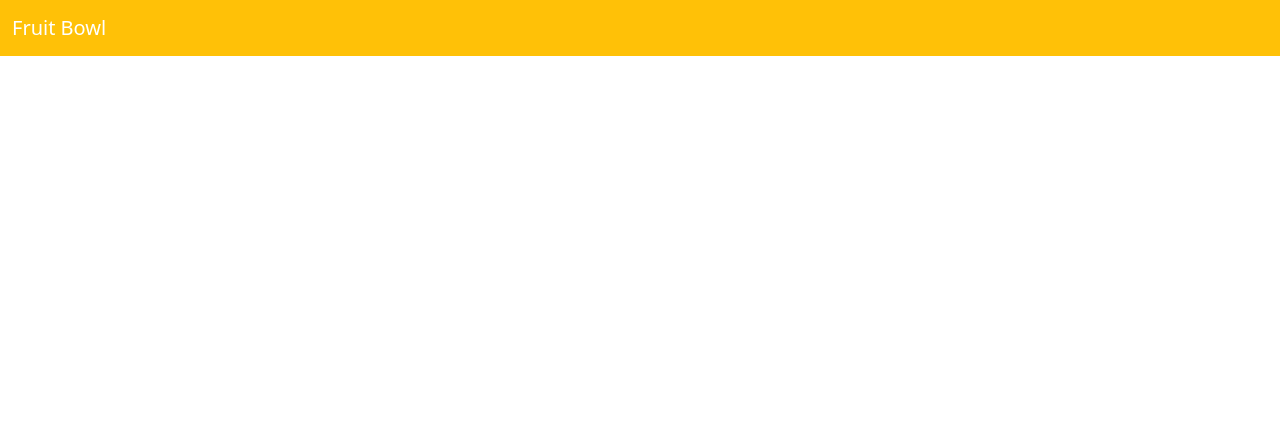
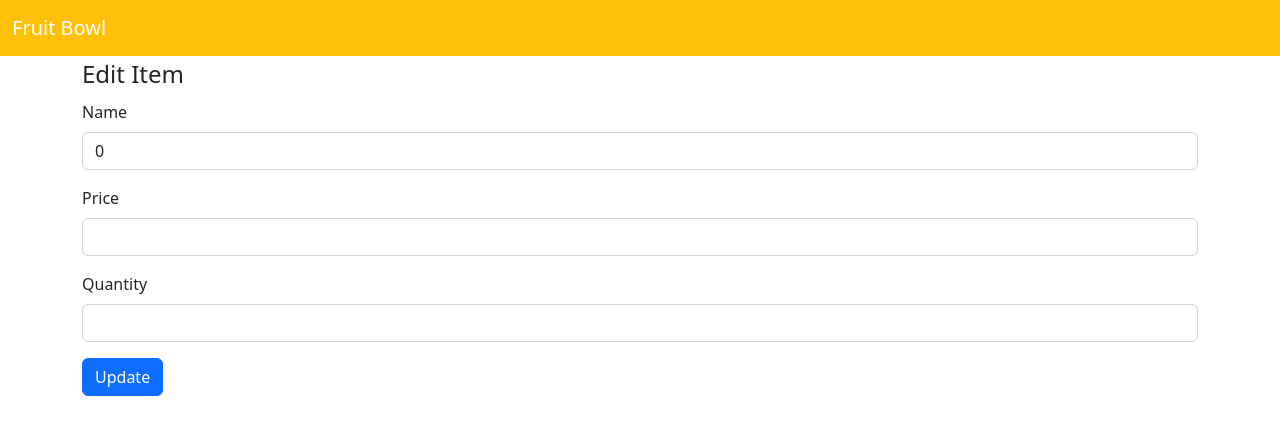
Before and after one commit to behzadeskandari/CSharpAngularCrud, an Angular app in the folder client/: page /supplier/edit/1 in a window 1280 px wide. Before the commit this address led to /. Shown: the top 434 px of the page. Built offline with nearby package versions, Linux system fonts and the light colour scheme; no server answers.

Commit message:
Crud Full Commit

```diff
--- /dev/null
+++ b/client/src/app/supplier/create/create.component.html
@@ -0,0 +1,18 @@
+<div class="container">
+  <legend>Create Item</legend>
+  <form>
+    <!-- <div class="mb-3">
+      <label for="txtName" class="form-label">Name</label>
+      <input type="text" name="name" [(ngModel)] = "supplierForm.name" class="form-control" id="txtName" />
+    </div> -->
+    <div class="mb-3">
+      <label for="txtPrice" class="form-label">FirstName</label>
+      <input type="text" name="FirstName" [(ngModel)] = "supplierForm.FirstName" class="form-control" id="txtFirstName" />
+    </div>
+    <div class="mb-3">
+      <label for="txtQuantity" class="form-label">LastName</label>
+      <input type="text" name="LastName" [(ngModel)] = "supplierForm.LastName" class="form-control" id="txtLastName" />
+    </div>
+    <button type="button" (click)="create()" class="btn btn-primary">Create</button>
+  </form>
+</div>
--- /dev/null
+++ b/client/src/app/supplier/create/create.component.ts
@@ -0,0 +1,36 @@
+import { Component, OnInit } from '@angular/core';
+import { Router } from '@angular/router';
+import { Supplier, SupplierSecond } from 'src/Model/Supplier';
+import { SupplierService } from '../supplier.service';
+
+@Component({
+  selector: 'app-create',
+  templateUrl: './create.component.html',
+  styleUrls: ['./create.component.scss']
+})
+export class CreateComponent implements OnInit {
+
+  supplierForm: SupplierSecond = {
+    // id: 0,
+    FirstName: '',
+    LastName:'',
+  }
+  constructor(private supplierService:SupplierService,private router:Router) { }
+
+  ngOnInit(): void {
+  }
+
+  create() {
+    this.supplierService.create(this.supplierForm).subscribe({
+      next: (data) => {
+        this.router.navigate(["/supplier/home"])
+      },
+      error:(err) => {
+        console.log(err);
+      }
+    })
+  }
+
+
+
+}
--- /dev/null
+++ b/client/src/app/supplier/edit/edit.component.html
@@ -0,0 +1,18 @@
+<div class="container">
+  <legend>Edit Item</legend>
+  <form>
+    <div class="mb-3">
+      <label for="txtName" class="form-label">Name</label>
+      <input type="text" name="id" [(ngModel)]="supplierForm.id" class="form-control" id="txtId" />
+    </div>
+    <div class="mb-3">
+      <label for="txtPrice" class="form-label">Price</label>
+      <input type="text" name="FirstName" [(ngModel)]="supplierForm.firstName" class="form-control" id="txtFirstName" />
+    </div>
+    <div class="mb-3">
+      <label for="txtQuantity" class="form-label">Quantity</label>
+      <input type="text" name="LastName" [(ngModel)]="supplierForm.lastName" class="form-control" id="txtLastName" />
+    </div>
+    <button type="button" (click)="update()" class="btn btn-primary">Update</button>
+  </form>
+</div>
--- /dev/null
+++ b/client/src/app/supplier/edit/edit.component.ts
@@ -0,0 +1,50 @@
+import { Supplier } from 'src/Model/Supplier';
+import { Component, OnInit } from '@angular/core';
+import { ActivatedRoute, Router } from '@angular/router';
+import { SupplierService } from '../supplier.service';
+
+@Component({
+  selector: 'app-edit',
+  templateUrl: './edit.component.html',
+  styleUrls: ['./edit.component.scss']
+})
+export class EditComponent implements OnInit {
+
+  supplierForm: Supplier = {
+    id: 0,
+    firstName: '',
+    lastName: '',
+  }
+
+
+  constructor(private route:ActivatedRoute,private router:Router,private supplierService:SupplierService) { }
+
+  ngOnInit(): void {
+
+    this.route.paramMap.subscribe((param) => {
+      var id = Number(param.get('id'));
+      this.getById(id);
+    })
+
+  }
+
+  getById(id: number) {
+    this.supplierService.getById(id).subscribe((data) => {
+      console.log(data,'dataaa')
+      this.supplierForm = data;
+    });
+  }
+
+  update() {
+    this.supplierService.update(this.supplierForm).subscribe({
+      next: (data) => {
+        this.router.navigate(["/supplier/home"])
+      },
+      error: (err) => {
+        console.log(err);
+      }
+    })
+  }
+
+
+}
--- a/client/src/app/supplier/home/home.component.html
+++ b/client/src/app/supplier/home/home.component.html
@@ -2,6 +2,11 @@
 
 
 <div class="container">
+  <div class="row mt-2">
+    <div class="col col-md-4 offset-md-4">
+      <a class="btn btn-primary" routerLink="/supplier/create">Create</a>
+    </div>
+  </div>
   <table class="table">
     <thead>
       <tr>
@@ -13,8 +18,16 @@
     <tbody>
       <tr *ngFor="let item of suppliers">
         <th scope="row">{{ item.id }}</th>
+        <td>
+          <a class="btn btn-primary" [routerLink]="['/supplier/edit', item.id]">Edit</a>
+        </td>
         <td>{{ item.firstName }}</td>
         <td>{{ item.lastName }}</td>
+        <td>
+          <button class="btn btn-danger" (click)="Delete(item.id)">
+            delete
+          </button>
+        </td>
       </tr>
     </tbody>
   </table>
--- a/client/src/app/supplier/home/home.component.ts
+++ b/client/src/app/supplier/home/home.component.ts
@@ -1,7 +1,10 @@
 import { HttpClient } from '@angular/common/http';
 import { Component, OnInit } from '@angular/core';
+import { Supplier } from 'src/Model/Supplier';
 import { SupplierService } from '../supplier.service';
 
+
+declare var window: any;
 @Component({
   selector: 'app-home',
   templateUrl: './home.component.html',
@@ -9,23 +12,39 @@ import { SupplierService } from '../supplier.service';
 })
 export class HomeComponent implements OnInit {
   suppliers: any;
-  constructor(public supplierService:SupplierService,private http: HttpClient) { }
+  allSupplier: Supplier[] = [];
+
+
+  constructor(
+    public supplierService: SupplierService,
+    private http: HttpClient) { }
+
 
   ngOnInit(): void {
+
+    // this.deleteModal = new window.bootstrap.Modal(
+    //   document.getElementById('deleteModal')
+    // );
+
     this.getAllUser();
   }
 
 
 
   getAllUser() {
-    var ValueHolder = this.http.get('https://localhost:5001/api/Supplier').subscribe((response) => {
+    this.http.get('https://localhost:5001/api/Supplier').subscribe((response) => {
       this.suppliers = response;
       console.log(response,'response');
     }, (error) => {
       console.log(error);
     })
-    return ValueHolder;
 
   }
-
+  Delete(id: number) {
+    console.log(id);
+    console.log('delete');
+    this.supplierService.delete(id).subscribe(res => {
+      this.getAllUser();
+    });
+  }
 }
--- a/client/src/app/supplier/supplier.service.ts
+++ b/client/src/app/supplier/supplier.service.ts
@@ -1,16 +1,46 @@
 import { Injectable } from '@angular/core';
 import { HttpClient } from '@angular/common/http';
-import { Supplier } from 'src/Model/Supplier';
+import { Supplier, SupplierSecond } from 'src/Model/Supplier';
 @Injectable({
   providedIn: 'root'
 })
 export class SupplierService {
 
   constructor(private http: HttpClient) { }
-  baseUrl: any = 'https://localhost:5001';
+  baseUrl: string = 'https://localhost:5001/api/Supplier';
+  suppliers: any;
+
+  getAllUser() {
+    // var ValueHolder = this.http.get('https://localhost:5001/api/Supplier').subscribe((response) => {
+    //   this.suppliers = response;
+    //   console.log(response, 'responsegetall');
+    //   console.log(this.suppliers,'responsegetall2222')
+    // }, (error) => {
+    //   console.log(error);
+    // })
+    // console.log(this.suppliers,'uoytside')
+    // return this.suppliers;
+
+  }
+  create(payload: SupplierSecond) {
+    return this.http.post<Supplier>(this.baseUrl, payload);
+  }
+
+  getById(id:number) {
+
+    let ReturnedValue = this.http.get<Supplier>(`https://localhost:5001/api/Supplier/${id}`);
+    return ReturnedValue;
+  }
+
+  update(payload: Supplier) {
+    return this.http.put(`https://localhost:5001/api/Supplier/${payload.id}`, payload);
+  }
 
 
-
-
+  delete(id:number) {
+    var holder = this.http.delete(`https://localhost:5001/api/Supplier/${id}`);
+    console.log(holder,'holder')
+    return holder;
+  }
 
 }
```
Also changed, not shown: client/src/Model/Supplier.ts (+7 -0 lines), client/src/app/app-routing.module.ts (+16 -0 lines), client/src/app/app.module.ts (+8 -2 lines), client/src/app/supplier/create/create.component.scss (added), client/src/app/supplier/edit/edit.component.scss (added), 2 other files (tests, documents, lock files or other folders).
